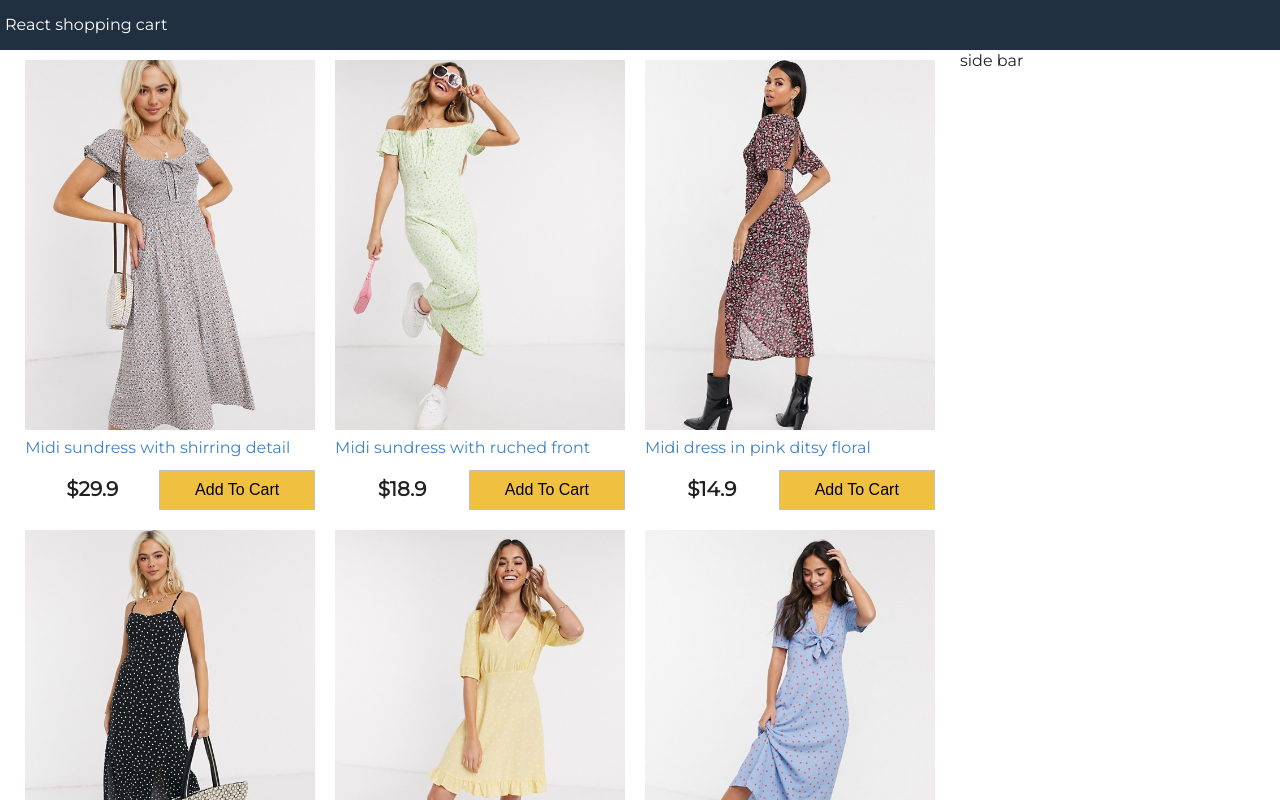
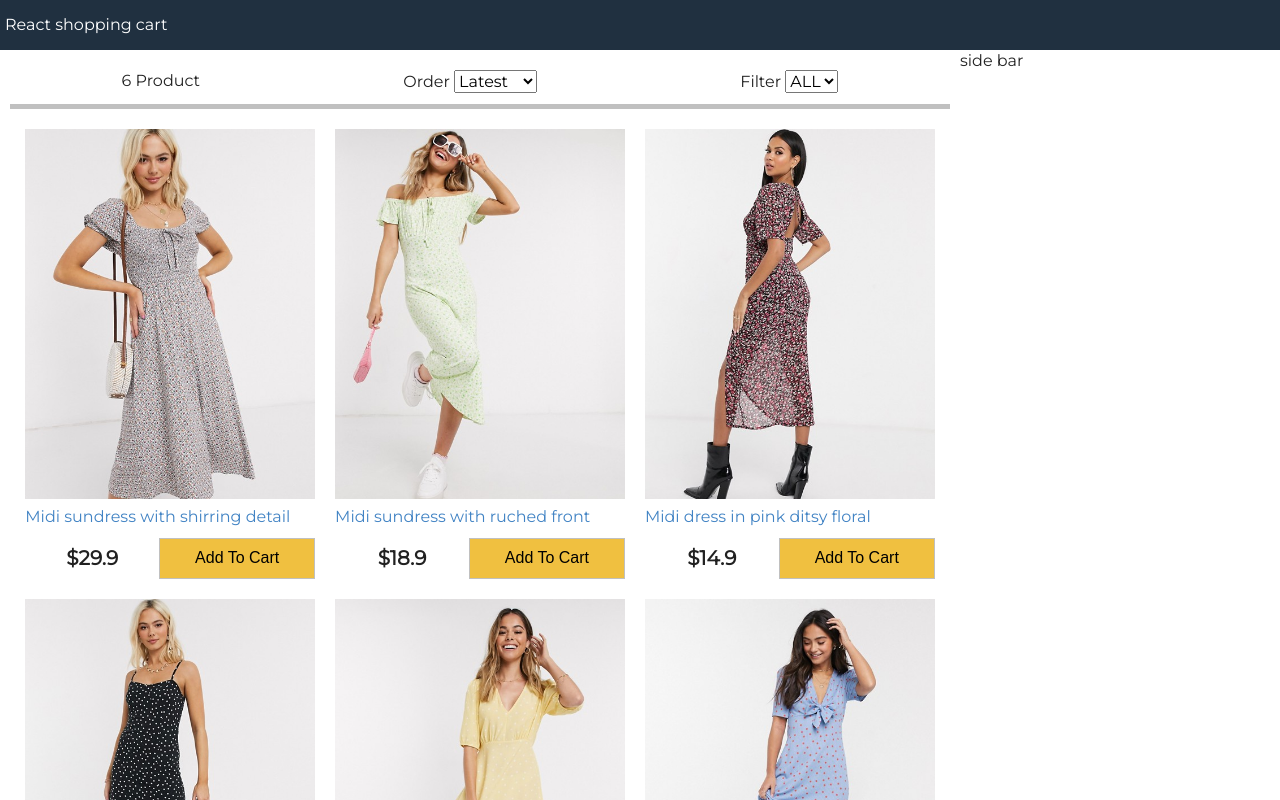
Before and after one commit to mechack200/react-redux-shopping-cart, a React (Create React App) app: page / in a window 1280 px wide. Shown: the top 800 px of the page. Built offline with nearby package versions, Linux system fonts and the light colour scheme.

Commit message:
filter component added

```diff
--- a/src/App.js
+++ b/src/App.js
@@ -1,10 +1,50 @@
 import React, { Component } from 'react';
+import Filter from './components/filter';
 import Product from './components/Product';
 import data from './data.json';
 // import suburbs from 'json!../suburbs.json';
 
 export default class App extends Component {
-	state = { products: data.products };
+	state = { products: data.products, size: '', sort: '' };
+
+	filterProducts = (e) => {
+		console.log(e.target.value);
+		if (e.target.value === ' ') {
+			this.setState({
+				size: e.target.value,
+				products: data.products,
+			});
+		} else {
+			this.setState({
+				size: e.target.value,
+				products: data.products.filter(
+					(product) => product.availableSizes.indexOf(e.target.value) >= 0 // this means the size exist in the array
+				),
+			});
+		}
+	};
+	// sort products
+	sortProducts = (e) => {
+		console.log(e.target.value);
+		const { products, sort } = this.state;
+		this.setState({
+			sort: e.target.value,
+			products: products.slice().sort((a, b) =>
+				sort === 'Lowest'
+					? a.price < b.price
+						? 1
+						: -1
+					: sort === 'Highest'
+					? a.price > b.price
+						? 1
+						: -1
+					: // if none of this condition is apply sort base on id
+					a._id < b._id
+					? 1
+					: -1
+			),
+		});
+	};
 	render() {
 		return (
 			<div className="grid-container">
@@ -14,6 +54,13 @@
 				<main>
 					<div className="content">
 						<div className="main">
+							<Filter
+								count={this.state.products.length}
+								size={this.state.filter}
+								sort={this.state.sort}
+								filterProducts={this.filterProducts}
+								sortProducts={this.sortProducts}
+							/>
 							<Product products={this.state.products} />
 						</div>
 						<div className="sidebar">side bar</div>
@@ -23,7 +70,4 @@
 			</div>
 		);
 	}
-	componentDidMount() {
-		console.log(this.state.products);
-	}
 }
--- a/src/components/Product.js
+++ b/src/components/Product.js
@@ -1,11 +1,9 @@
 import React, { Component } from 'react';
 import { formatCurrency } from '../util';
 import './product.css';
-export { formatCurrency } from '../util';
-
 export default class Product extends Component {
-	// const {products} =this.props
 	render() {
+		const { addToCart } = this.props;
 		return (
 			<div>
 				<ul className="products">
@@ -18,7 +16,12 @@
 								</a>
 								<div className="product-price">
 									<div className="price">{formatCurrency(product.price)}</div>
-									<button className="button primary">Add To Cart</button>
+									<button
+										className="button primary"
+										onClick={() => addToCart(product)}
+									>
+										Add To Cart
+									</button>
 								</div>
 							</div>
 						</li>
--- /dev/null
+++ b/src/components/filter.css
@@ -0,0 +1,7 @@
+.filter {
+	display: flex;
+	margin: 1rem;
+	padding: 1rem;
+	justify-content: space-around;
+	border-bottom: 0.5rem solid #c0c0c0;
+}
--- /dev/null
+++ b/src/components/filter.js
@@ -0,0 +1,31 @@
+import React, { Component } from 'react';
+import './filter.css';
+
+export default class Filter extends Component {
+	render() {
+		return (
+			<div className="filter">
+				<div className="filter-result">{this.props.count} Product</div>
+				<div className="filter-sort">
+					Order{' '}
+					<select value={this.props.sort} onChange={this.props.sortProducts}>
+						<option>Latest</option>
+						<option value="Lowest">Lowest</option>
+						<option value="Highest">highest</option>
+					</select>
+				</div>
+				<div className="filter-size">
+					Filter{' '}
+					<select value={this.props.size} onChange={this.props.filterProducts}>
+						<option value="">ALL</option>
+						<option value="XS">XS</option>
+						<option value="S">S</option>
+						<option value="XL">XL</option>
+						<option value="XXL">XXL</option>
+						<option value="L">L</option>
+					</select>
+				</div>
+			</div>
+		);
+	}
+}
--- a/src/data.json
+++ b/src/data.json
@@ -1,4 +1,4 @@
- {
+{
     "products": [
 
       {
```
